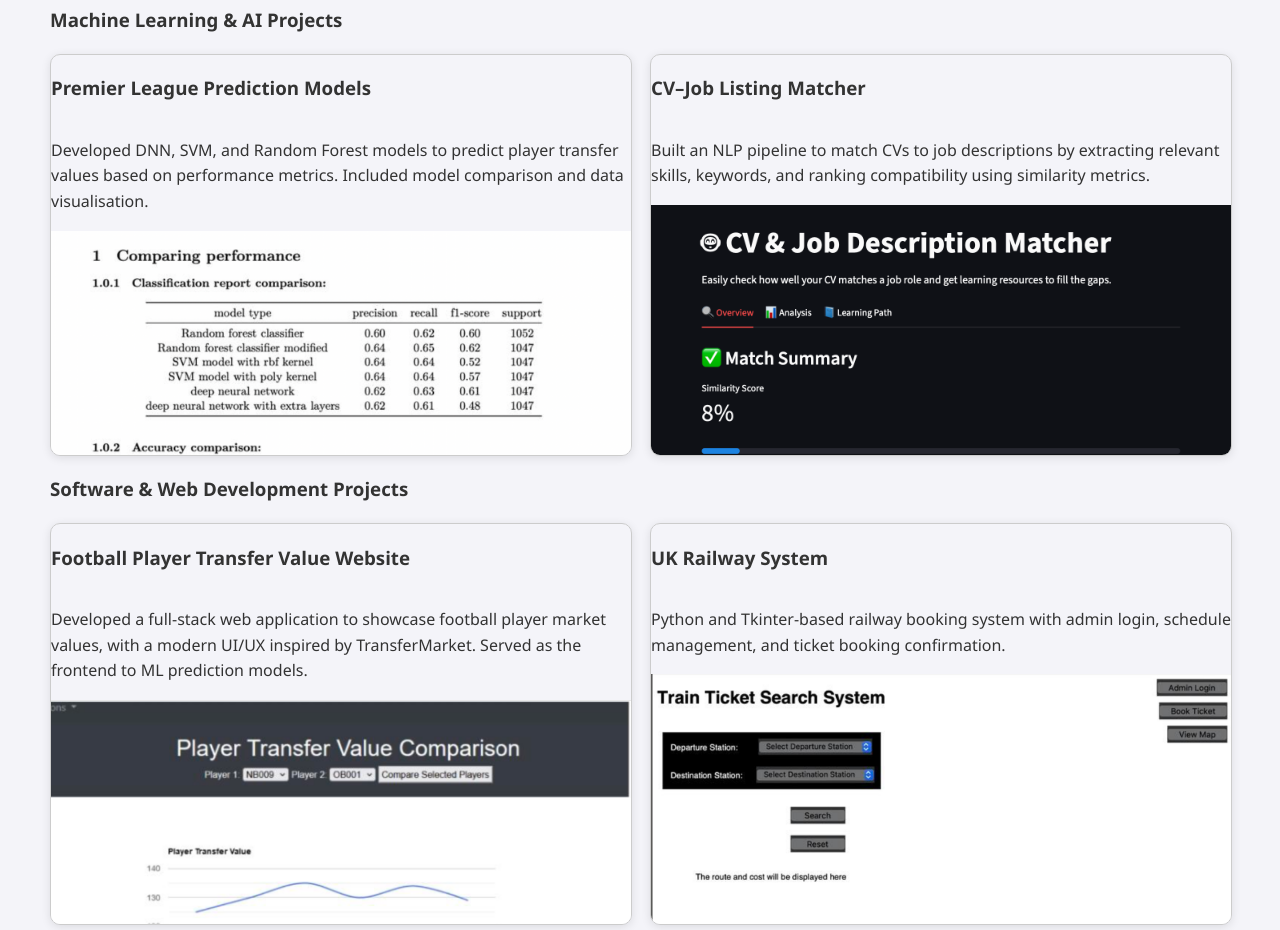
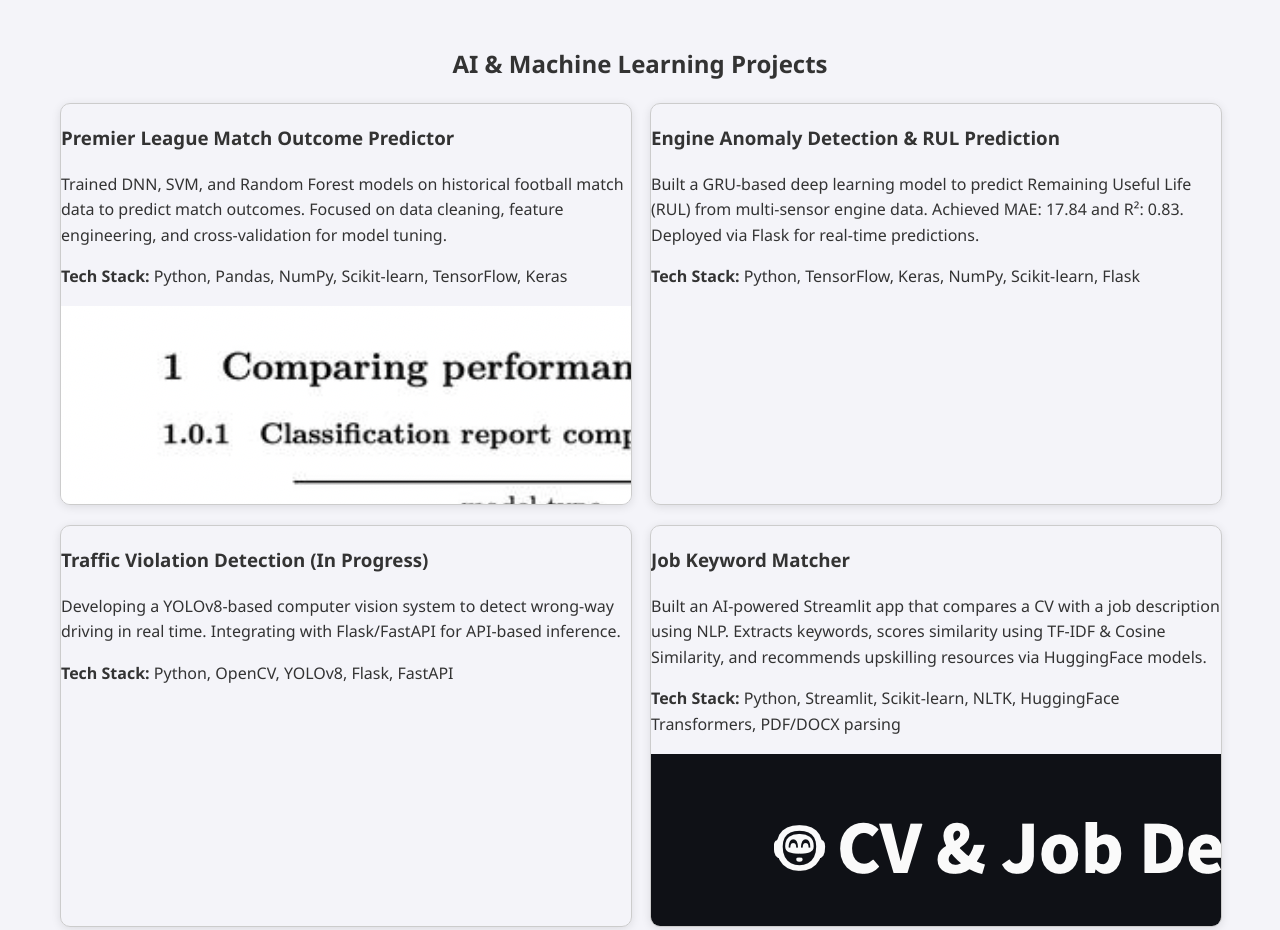
Before and after one commit to maik122/maik122.github.io, a website: page index.html in a window 1280 px wide. Shown: the part 1000-1930 px from the top of the page. Drawn offline with Linux system fonts and the light colour scheme.

Commit message:
projects

```diff
--- a/index.html
+++ b/index.html
@@ -60,43 +60,45 @@
     <h2>Projects</h2>
 
     <!-- Machine Learning & AI Projects -->
-  <h3>Machine Learning & AI Projects</h3>
+<section id="ml-projects" class="container">
+    <h2>AI & Machine Learning Projects</h2>
     <div class="project-grid">
-    <!-- Premier League Prediction -->
+
+        <!-- Premier League Match Outcome Predictor -->
         <div class="project-card">
-        <div class="card-content">
-            <h3>Premier League Prediction Models</h3>
-            <p>Developed DNN, SVM, and Random Forest models to predict player transfer values based on performance metrics. Included model comparison and data visualisation.</p>
-            <img src="images/ModelsComparison.png" alt="Model comparison">
-            <img src="images/SvmPolynmialKernelVisualisation.png" alt="SVM Kernel Visualisation">
-        </div>
+        <h3>Premier League Match Outcome Predictor</h3>
+        <p>Trained DNN, SVM, and Random Forest models on historical football match data to predict match outcomes. Focused on data cleaning, feature engineering, and cross-validation for model tuning.</p>
+        <p><strong>Tech Stack:</strong> Python, Pandas, NumPy, Scikit-learn, TensorFlow, Keras</p>
+        <img src="images/ModelsComparison.png" alt="Premier League Match Outcome Predictor">
+        <img src="images/SvmPolynmialKernelVisualisation.png" alt="Model Comparison">
         </div>
 
-    <!-- CV - Job Listing Matcher -->
+        <!-- Engine Anomaly Detection & RUL Prediction -->
         <div class="project-card">
-        <div class="card-content">
-            <h3>CV–Job Listing Matcher</h3>
-            <p>Built an NLP pipeline to match CVs to job descriptions by extracting relevant skills, keywords, and ranking compatibility using similarity metrics.</p>
-            <img src="images/CVMatcher.png" alt="CV Job Matcher">
-            <img src="images/CVMetrics.png" alt="CV Job Matcher 2">
-        </div>
-    </div>
-<!--
-     <div class="project-card">
-      <div class="card-content">
-        <h3>Engine Anomaly Detection</h3>
-        <p>Created a machine learning model to detect anomalies in engine data logs using time-series analysis and classification algorithms.</p>
-      </div>
+        <h3>Engine Anomaly Detection & RUL Prediction</h3>
+        <p>Built a GRU-based deep learning model to predict Remaining Useful Life (RUL) from multi-sensor engine data. Achieved MAE: 17.84 and R²: 0.83. Deployed via Flask for real-time predictions.</p>
+        <p><strong>Tech Stack:</strong> Python, TensorFlow, Keras, NumPy, Scikit-learn, Flask</p>
         </div>
 
+        <!-- Traffic Violation Detection (In Progress) -->
         <div class="project-card">
-      <div class="card-content">
-        <h3>WrongWayWatch</h3>
-        <p>Developed a system that identifies wrong-way vehicle movement using sensor data or video streams, triggering real-time alerts to prevent accidents.</p>
+        <h3>Traffic Violation Detection (In Progress)</h3>
+        <p>Developing a YOLOv8-based computer vision system to detect wrong-way driving in real time. Integrating with Flask/FastAPI for API-based inference.</p>
+        <p><strong>Tech Stack:</strong> Python, OpenCV, YOLOv8, Flask, FastAPI</p>
         </div>
+
+        <!-- Job Keyword Matcher -->
+        <div class="project-card">
+        <h3>Job Keyword Matcher</h3>
+        <p>Built an AI-powered Streamlit app that compares a CV with a job description using NLP. Extracts keywords, scores similarity using TF-IDF & Cosine Similarity, and recommends upskilling resources via HuggingFace models.</p>
+        <p><strong>Tech Stack:</strong> Python, Streamlit, Scikit-learn, NLTK, HuggingFace Transformers, PDF/DOCX parsing</p>
+        <img src="images/CVMatcher.png" alt="Job Keyword Matcher">
+        <img src="images/CVMetrics.png" alt="Job Keyword Matcher Results">
         </div>
--->
+
     </div>
+</section>
+
 
     <!-- Software & Web Dev Projects -->
     <h3>Software & Web Development Projects</h3>
@@ -195,6 +197,7 @@
                 <p>Email: mai_mohsen02@hotmail.com </p>
                 <p>Phone: +447709865298 </p>
                 <p>Linkedin: <a href="https://www.linkedin.com/in/mai-k-30b040192/?trk=public-profile-join-page"> Mai Kassem  </a> </p>
+                <p>GitHub: <a href="https://github.com/maik122"> maik122 </a></p>
             </div>
     </section>
     <footer>
```
Lines whose indentation alone changed are shown as unchanged.
